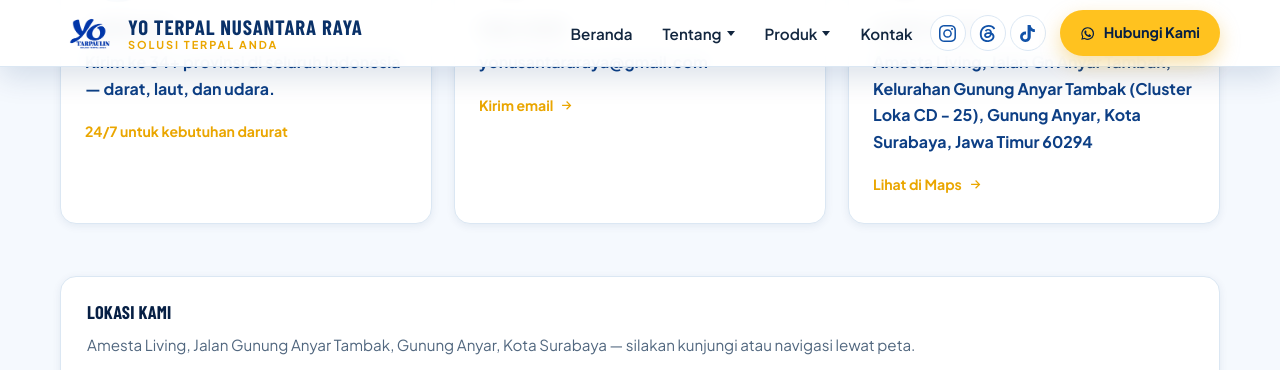
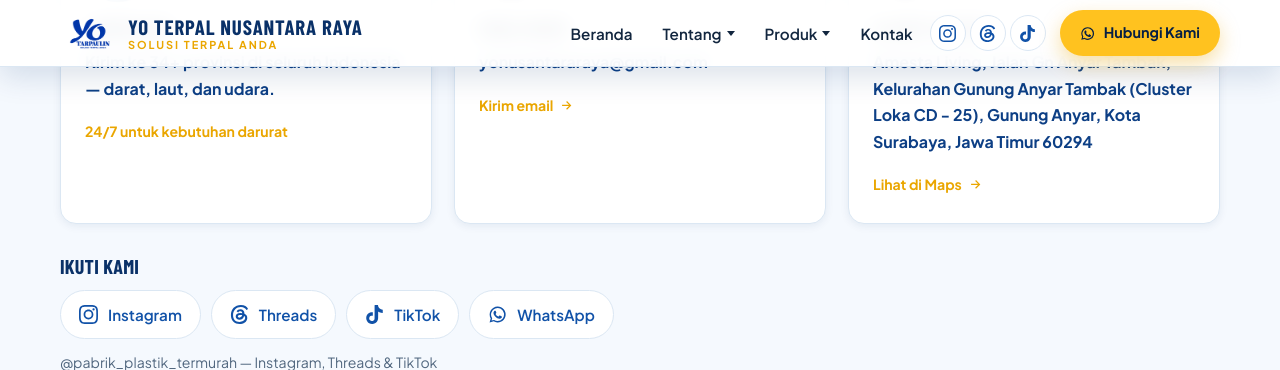
Before and after one commit to pelayanan/yotarpaulin, a Jekyll site: the page built from kontak.html, in a window 1280 px wide and 1400 px high, scrolled down 902 px, cut to the strip 0-370 px from the top of the window. Built offline with Jekyll 4.4.1, drawn with Linux system fonts in a browser that asks for light colours; some web fonts are replaced.

Commit message:
Kontak: tambah tombol sosmed rapi (IG/Threads/TikTok/WA)

```diff
--- a/assets/css/styles.scss
+++ b/assets/css/styles.scss
@@ -1249,3 +1249,23 @@ body.has-lightbox { overflow: hidden; }
   .nav__socs { display: flex; gap: 10px; margin: 10px 0 2px; }
   .nav__soc { width: 42px; height: 42px; }
 }
+
+/* Tombol sosial halaman kontak */
+.contact-social { margin: 6px 0 0; }
+.contact-social h3 { font-size: 20px; color: var(--blue-900); margin-bottom: 4px; }
+.contact-social__row { display: flex; flex-wrap: wrap; gap: 10px; margin-top: 12px; }
+.contact-soc {
+  display: inline-flex; align-items: center; gap: 10px;
+  padding: 11px 18px; border-radius: 999px;
+  border: 1px solid var(--line); background: var(--white);
+  color: var(--blue-700); font-weight: 600; font-size: 0.95rem;
+  transition: transform .18s ease, background .18s ease, color .18s ease, border-color .18s ease;
+}
+.contact-soc .ico { width: 19px; height: 19px; }
+.contact-soc:hover {
+  background: var(--sky-100); color: var(--blue-900);
+  border-color: var(--line);
+  transform: translateY(-2px);
+}
+.contact-soc--wa:hover { background: #e7f8ee; color: #147a3d; border-color: #bfe8d2; }
+.contact-social__handle { margin-top: 12px; font-size: 0.88rem; color: var(--muted); }
--- a/kontak.html
+++ b/kontak.html
@@ -54,6 +54,29 @@ permalink: /kontak.html
           <p>{{ site.address }}</p>
           <span class="contact-card__cta">Lihat di Maps <svg class="ico" aria-hidden="true"><use href="#i-arrow"/></svg></span>
         </a>
+      </div>
+
+      <div class="contact-social reveal">
+        <h3>Ikuti Kami</h3>
+        <div class="contact-social__row">
+          <a class="contact-soc" href="{{ site.instagram }}" target="_blank" rel="noopener" aria-label="Instagram {{ site.name }} (@pabrik_plastik_termurah)">
+            <svg class="ico" aria-hidden="true"><use href="#i-ig"/></svg>
+            <span>Instagram</span>
+          </a>
+          <a class="contact-soc" href="{{ site.threads }}" target="_blank" rel="noopener" aria-label="Threads {{ site.name }} (@pabrik_plastik_termurah)">
+            <svg class="ico" aria-hidden="true"><use href="#i-threads"/></svg>
+            <span>Threads</span>
+          </a>
+          <a class="contact-soc" href="{{ site.tiktok }}" target="_blank" rel="noopener" aria-label="TikTok {{ site.name }} (@pabrik_plastik_termurah)">
+            <svg class="ico" aria-hidden="true"><use href="#i-tiktok"/></svg>
+            <span>TikTok</span>
+          </a>
+          <a class="contact-soc contact-soc--wa" href="{{ site.whatsapp }}" target="_blank" rel="noopener" aria-label="WhatsApp {{ site.name }}">
+            <svg class="ico" aria-hidden="true"><use href="#i-wa"/></svg>
+            <span>WhatsApp</span>
+          </a>
+        </div>
+        <p class="contact-social__handle">@pabrik_plastik_termurah &mdash; Instagram, Threads &amp; TikTok</p>
       </div>
 
       <div class="map-box reveal">
```
